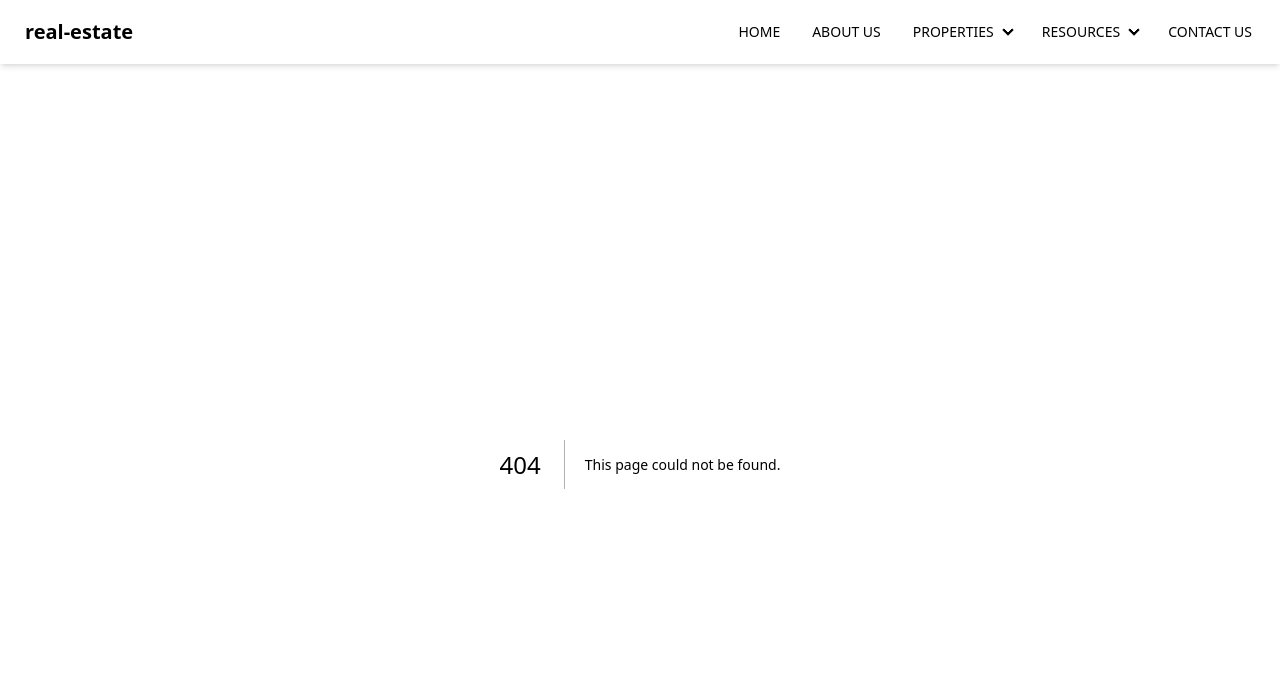
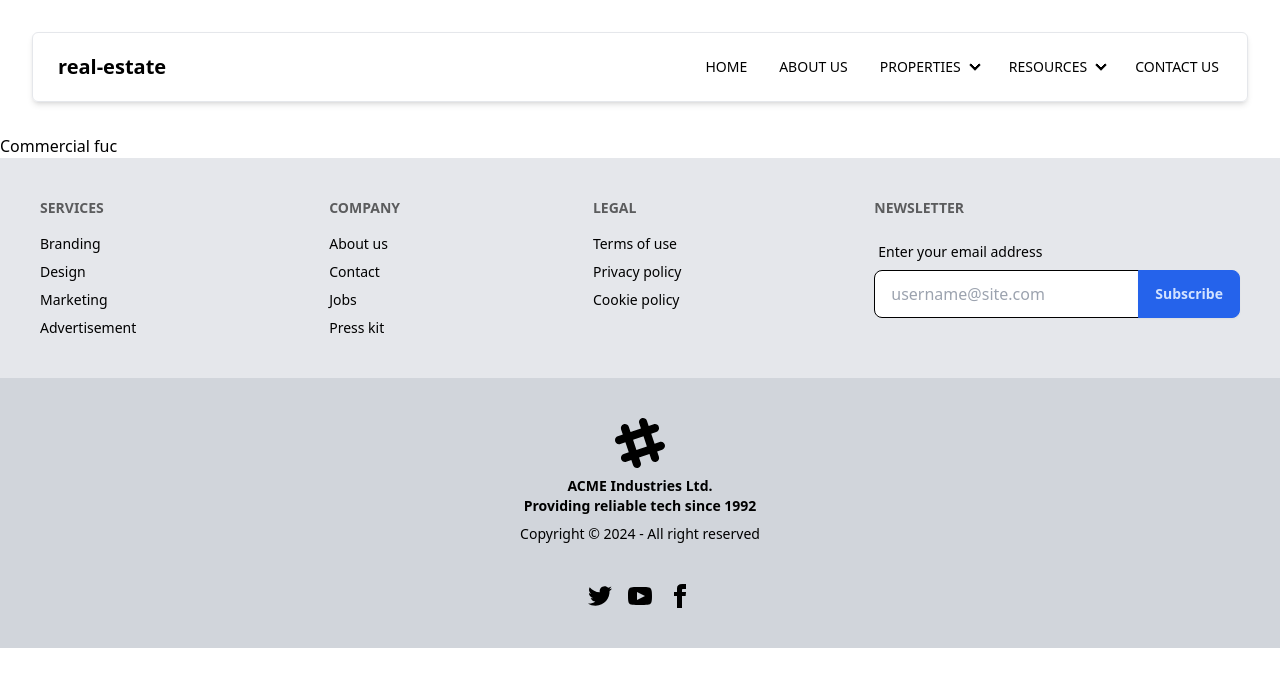
Before and after one commit to abhiiishek07/Mythili, a Next.js app: page /commercial in a window 1280 px wide. Before the commit this address had no page. Shown: the top 686 px of the page. Built offline with nearby package versions, Linux system fonts and the light colour scheme.

Commit message:
checking git account

```diff
--- /dev/null
+++ b/src/components/Card/PropertyCard.jsx
@@ -0,0 +1,7 @@
+import React from "react";
+
+const PropertyCard = () => {
+  return <div>PropertyCard</div>;
+};
+
+export default PropertyCard;
--- a/src/components/Header/Header.jsx
+++ b/src/components/Header/Header.jsx
@@ -2,7 +2,7 @@ import React from "react";
 
 const Header = () => {
   return (
-    <div className="navbar  shadow-md">
+    <div className="navbar  shadow-md border rounded-md">
       <div className="flex-1">
         <a className="btn btn-ghost text-xl">real-estate</a>
       </div>
--- a/src/components/Layout/Layout.jsx
+++ b/src/components/Layout/Layout.jsx
@@ -5,8 +5,10 @@ import Footer from "../Footer/Footer";
 const Layout = ({ children }) => {
   return (
     <Fragment>
-      <div className="flex flex-col overflow-hidden h-screen">
-        <Header />
+      <div className="flex flex-col overflow-hidden h-screen justify-center">
+        <div className="p-8">
+          <Header />
+        </div>
         <main className="grow overflow-y-auto">
           {children}
           <Footer />
--- /dev/null
+++ b/src/pages/commercial/index.js
@@ -0,0 +1,8 @@
+import CommercialS from "@/screens/Properties/Commercial";
+import React from "react";
+
+const Commercial = () => {
+  return <CommercialS />;
+};
+
+export default Commercial;
--- /dev/null
+++ b/src/screens/Properties/Commercial.jsx
@@ -0,0 +1,7 @@
+import React from "react";
+
+const CommercialS = () => {
+  return <div>Commercial fuc</div>;
+};
+
+export default CommercialS;
```
